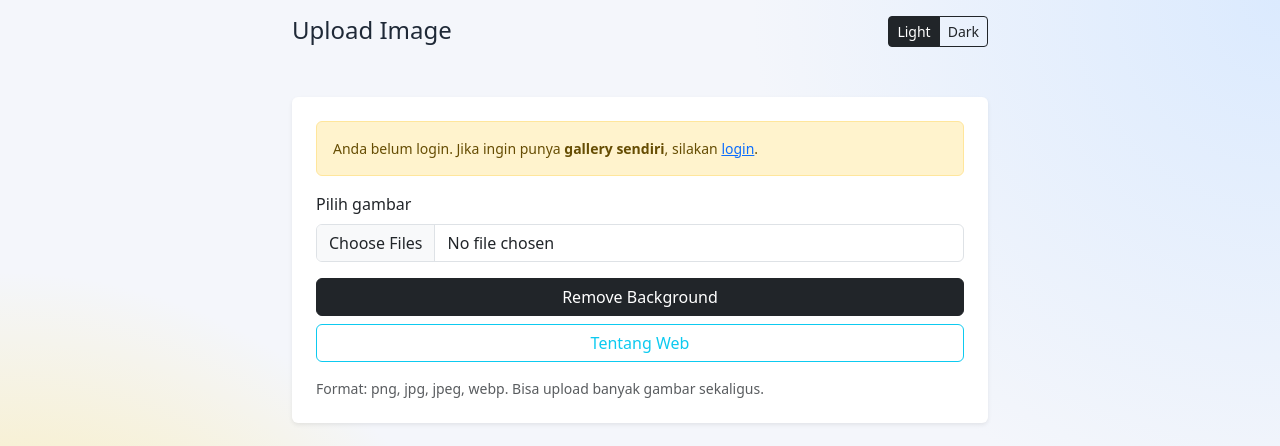
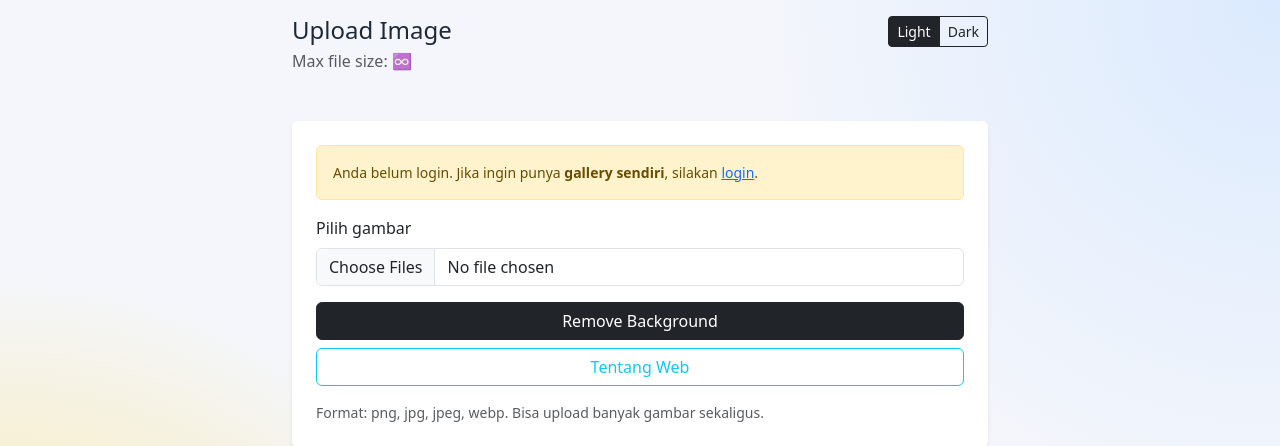
Before and after one commit to Trisn0802/Background_Remover, a Flask app: page /upload in a window 1280 px wide. Shown: the top 446 px of the page. Run offline with Flask 3, Linux system fonts and the light colour scheme; some libraries are stand-ins or nearby versions.

Commit message:
change upload slogan

```diff
--- a/templates/upload.html
+++ b/templates/upload.html
@@ -4,6 +4,7 @@
 <section class="mb-3 d-flex align-items-start justify-content-between gap-2">
   <div>
     <h1 class="h4 mb-1">Upload Image</h1>
+    <p class="text-muted mb-0">Max file size: ♾️</p>
     {% if active_user %}
     <p class="text-muted mb-0">{{ 'Admin' if active_user.role == 'admin' else 'User' }}: {{ active_user.username }}</p>
     {% else %}
```
